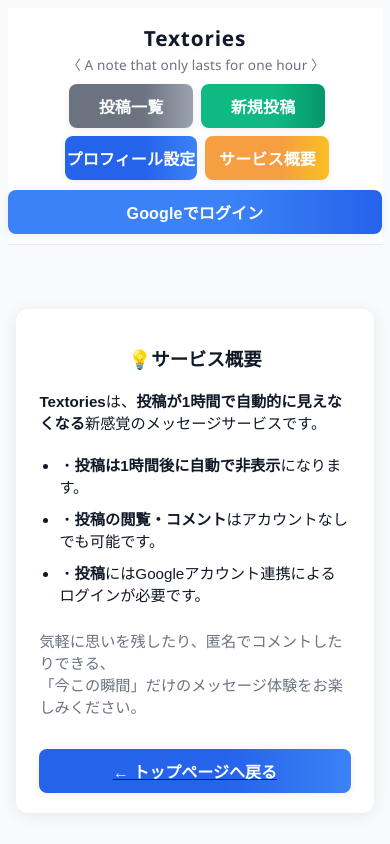
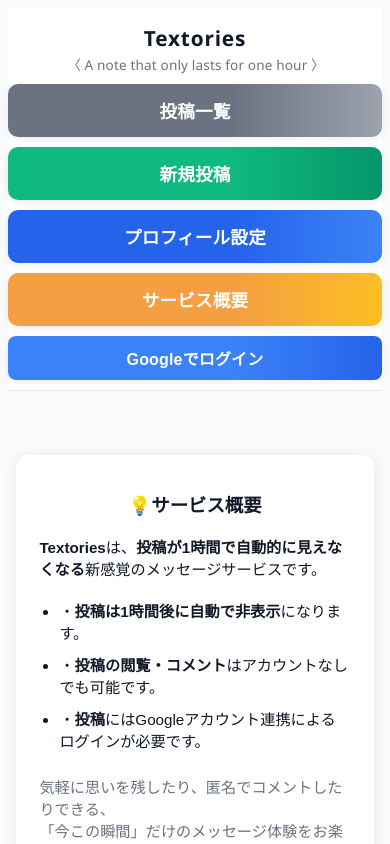
Before and after one commit to kihachi512/comment-platform, a Next.js app: page /about in a window 390 px wide. Shown: the top 844 px of the page. Built offline with nearby package versions, Linux system fonts and the light colour scheme; no server answers.

Commit message:
Improve mobile navigation layout and button styling
Co-authored-by: nerima.konbu2 <nerima.konbu2@gmail.com>

```diff
--- a/styles/NavBar.module.css
+++ b/styles/NavBar.module.css
@@ -268,4 +268,20 @@ body.dark-mode .themeToggleButton:hover {
     font-size: 1rem;
     padding: 10px 0;
   }
+  .desktopNav {
+    flex-direction: column;
+    align-items: stretch;
+    gap: 10px;
+    width: 100%;
+    margin: 0 auto;
+  }
+  .desktopNav button {
+    width: 100%;
+    max-width: 98vw;
+    font-size: 1.1rem;
+    margin: 0 auto;
+    margin-bottom: 0;
+    padding: 14px 0;
+    border-radius: 10px;
+  }
 }
```
